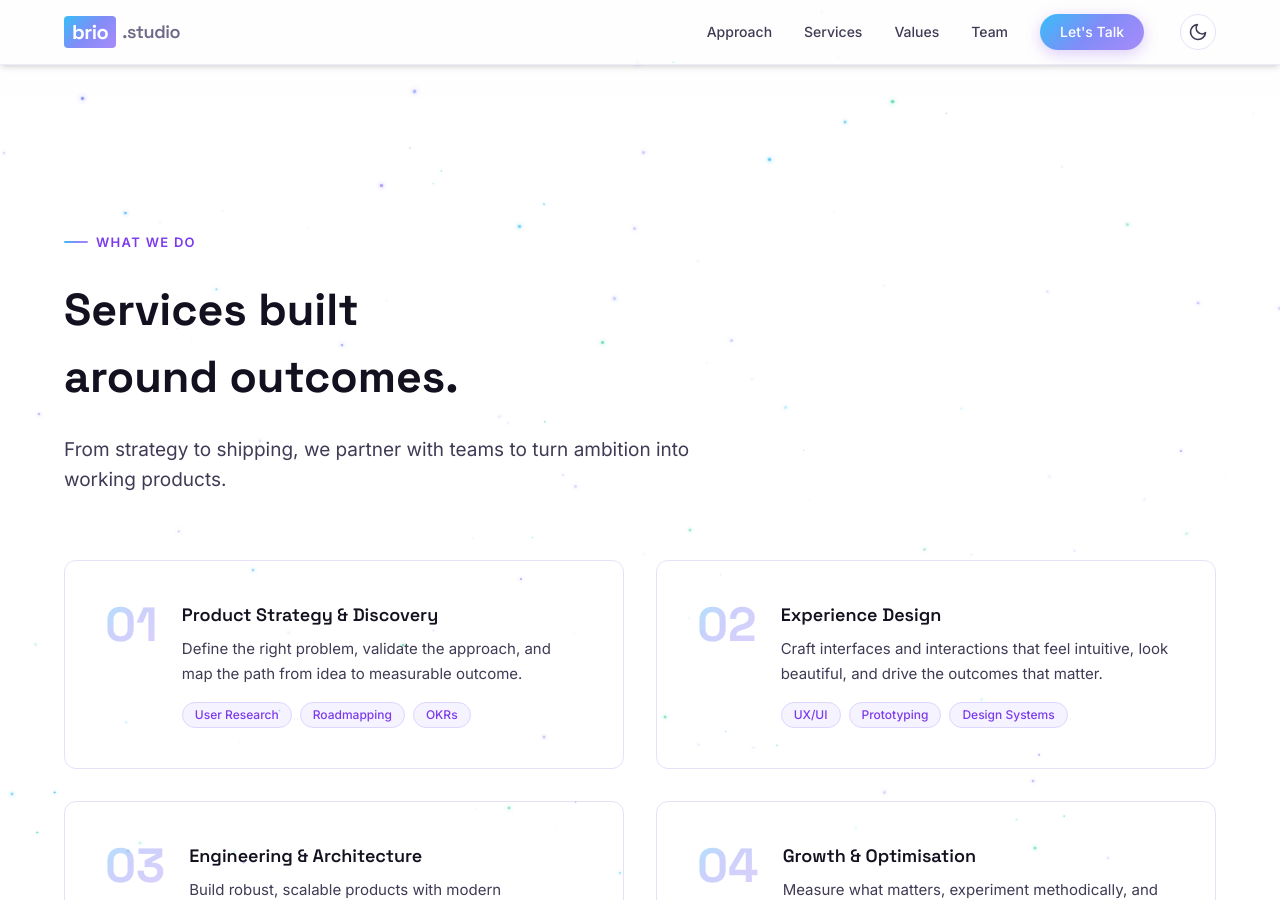
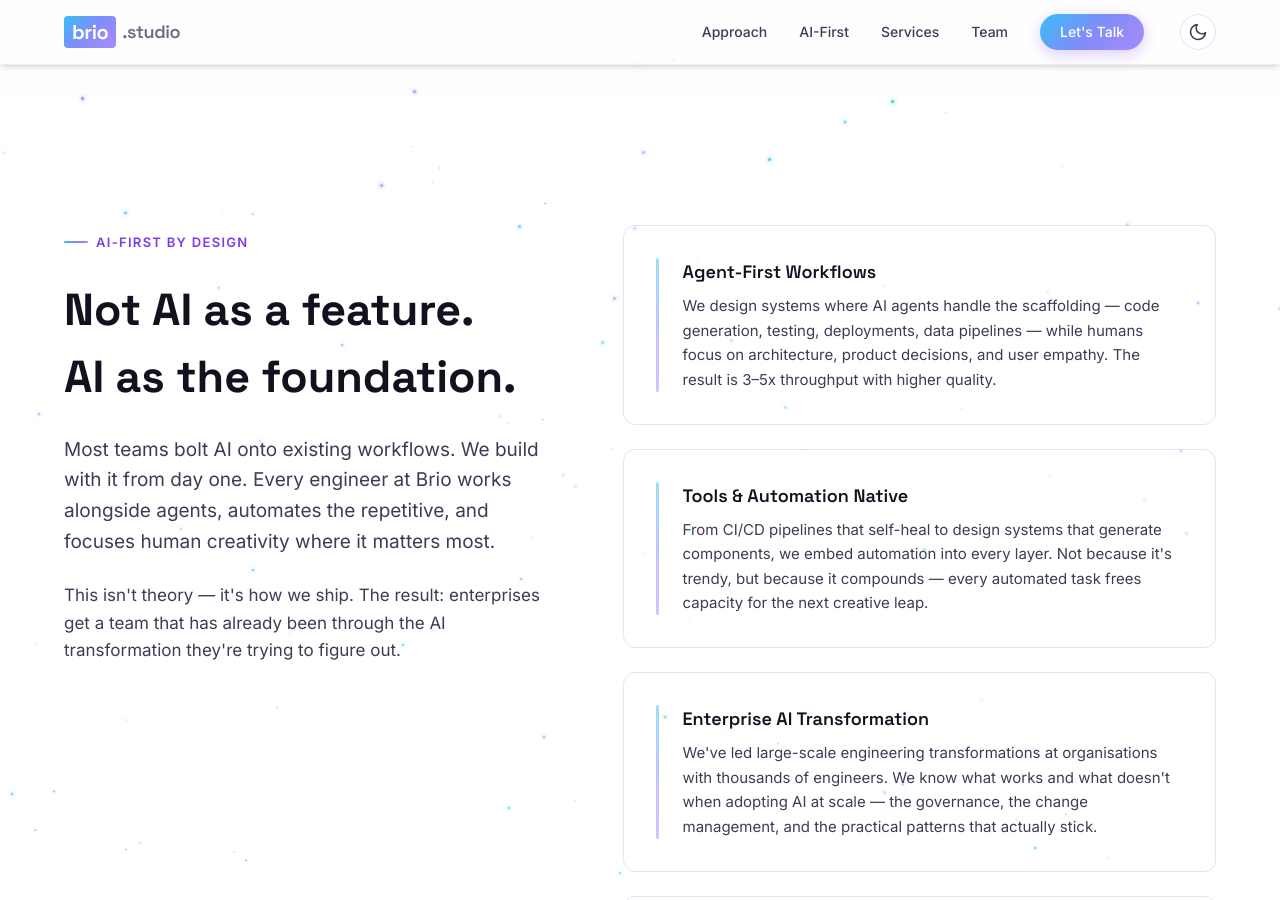
Before and after one commit to briostudio/briostudio.github.io, a Jekyll site: the page built from index.html, in a window 1280 px wide and 900 px high, scrolled down 1689 px. Built offline with Jekyll 4.4.1, drawn with Linux system fonts in a browser that asks for light colours; nearby versions of some CDN libraries; some of the changed text lies outside the part shown.

Commit message:
Add AI-first positioning — subtle in hero, detailed in new section
- Hero badge: "AI-First EPD Studio", body copy mentions AI-native,
  agents, and automation
- New "AI-First by Design" section between Approach and Services
  with 4 detail cards: Agent-First Workflows, Tools & Automation
  Native, Enterprise AI Transformation, Ship with Proof
- New service card (#05): AI Transformation & Agent Integration
  spanning full width with tags for AI Agents, Workflow Automation,
  LLM Integration, Change Management
- Behind Brio: updated Ajey Gore bio to mention AI-first engineering
  and agent-driven workflows
- Nav: replaced Values link with AI-First across desktop, mobile,
  and footer

Co-Authored-By: Claude Opus 4.6 <noreply@anthropic.com>

```diff
--- a/_includes/footer.html
+++ b/_includes/footer.html
@@ -18,8 +18,8 @@
       <div class="flex flex-col gap-2">
         <h4 class="font-heading font-semibold text-sm text-primary uppercase tracking-wider mb-2">Navigate</h4>
         <a href="#approach" class="text-sm text-secondary hover:text-accent py-1 transition-colors">Approach</a>
+        <a href="#ai"       class="text-sm text-secondary hover:text-accent py-1 transition-colors">AI-First</a>
         <a href="#services" class="text-sm text-secondary hover:text-accent py-1 transition-colors">Services</a>
-        <a href="#values"   class="text-sm text-secondary hover:text-accent py-1 transition-colors">Values</a>
         <a href="#team"     class="text-sm text-secondary hover:text-accent py-1 transition-colors">Team</a>
         <a href="#contact"  class="text-sm text-secondary hover:text-accent py-1 transition-colors">Contact</a>
       </div>
--- a/_includes/header.html
+++ b/_includes/header.html
@@ -11,8 +11,8 @@
     <!-- Desktop nav -->
     <div class="hidden md:flex items-center gap-8">
       <a href="#approach" class="text-sm font-medium text-secondary hover:text-primary nav-underline transition-colors">Approach</a>
+      <a href="#ai"       class="text-sm font-medium text-secondary hover:text-primary nav-underline transition-colors">AI-First</a>
       <a href="#services" class="text-sm font-medium text-secondary hover:text-primary nav-underline transition-colors">Services</a>
-      <a href="#values"   class="text-sm font-medium text-secondary hover:text-primary nav-underline transition-colors">Values</a>
       <a href="#team"     class="text-sm font-medium text-secondary hover:text-primary nav-underline transition-colors">Team</a>
       <a href="#contact"  class="text-sm font-medium btn-gradient text-white px-5 py-2 rounded-full">Let's Talk</a>
 
@@ -38,8 +38,8 @@
   <!-- Mobile menu -->
   <div id="mobile-menu" class="hidden flex-col gap-4 px-6 py-6 bg-primary border-b border-theme md:hidden">
     <a href="#approach" class="text-base font-medium text-secondary hover:text-accent py-2 border-b border-subtle transition-colors">Approach</a>
+    <a href="#ai"       class="text-base font-medium text-secondary hover:text-accent py-2 border-b border-subtle transition-colors">AI-First</a>
     <a href="#services" class="text-base font-medium text-secondary hover:text-accent py-2 border-b border-subtle transition-colors">Services</a>
-    <a href="#values"   class="text-base font-medium text-secondary hover:text-accent py-2 border-b border-subtle transition-colors">Values</a>
     <a href="#team"     class="text-base font-medium text-secondary hover:text-accent py-2 border-b border-subtle transition-colors">Team</a>
     <a href="#contact"  class="text-base font-semibold text-accent py-2 transition-colors">Let's Talk</a>
   </div>
--- a/index.html
+++ b/index.html
@@ -24,7 +24,7 @@ description: "We optimise for outcomes, create pleasant product experiences, and
 
       <div class="inline-flex items-center gap-2 bg-accent-s border border-accent-l text-accent text-[0.8125rem] font-semibold px-4 py-1.5 rounded-full mb-10">
         <span class="w-1.5 h-1.5 rounded-full bg-accent-fill animate-pulse-slow"></span>
-        brio.studio
+        AI-First EPD Studio
       </div>
 
       <h1 class="font-heading font-bold tracking-[-0.03em] leading-[1.08] text-primary mb-4"
@@ -40,8 +40,9 @@ description: "We optimise for outcomes, create pleasant product experiences, and
 
       <p class="text-secondary leading-relaxed max-w-[50ch] mb-10 mx-auto lg:mx-0"
          style="font-size:clamp(1.0625rem,1.5vw,1.1875rem)">
-        Brio Studio optimises for outcomes, creates pleasant product experiences,
-        and ships what we promise. Every sprint, every release.
+        An AI-native studio that optimises for outcomes, creates pleasant product
+        experiences, and ships what we promise &mdash; with agents, automation, and
+        an engineering team that builds the way the future works.
       </p>
 
       <div class="flex items-center gap-6 flex-wrap justify-center lg:justify-start">
@@ -175,6 +176,70 @@ description: "We optimise for outcomes, create pleasant product experiences, and
 </section>
 
 
+<!-- ==================== AI-FIRST ==================== -->
+<section id="ai" class="py-32 bg-alt transition-colors duration-300">
+  <div class="max-w-[1200px] mx-auto px-6">
+
+    <div class="grid grid-cols-1 lg:grid-cols-[1fr_1.2fr] gap-16 items-start">
+
+      <!-- Left: Narrative -->
+      <div class="lg:sticky lg:top-32 fade-in">
+        <span class="inline-flex items-center gap-2 text-[0.8125rem] font-semibold uppercase tracking-widest text-accent mb-6 section-dash">AI-First by Design</span>
+        <h2 class="font-heading font-bold text-primary mb-6" style="font-size:clamp(1.75rem,3.5vw,3rem)">
+          Not AI as a feature.<br>AI as the foundation.
+        </h2>
+        <p class="text-secondary max-w-[55ch] leading-relaxed mb-6" style="font-size:clamp(1.0625rem,1.5vw,1.1875rem)">
+          Most teams bolt AI onto existing workflows. We build with it from day one.
+          Every engineer at Brio works alongside agents, automates the repetitive,
+          and focuses human creativity where it matters most.
+        </p>
+        <p class="text-secondary max-w-[55ch] leading-relaxed" style="font-size:clamp(1rem,1.4vw,1.0625rem)">
+          This isn't theory &mdash; it's how we ship. The result: enterprises get a team
+          that has already been through the AI transformation they're trying to figure out.
+        </p>
+      </div>
+
+      <!-- Right: Detail cards -->
+      <div class="flex flex-col gap-6">
+
+        <div class="group flex gap-6 p-8 rounded-xl bg-card border border-theme card-lift fade-in">
+          <div class="value-marker"></div>
+          <div>
+            <h3 class="font-heading font-semibold text-primary text-lg mb-2">Agent-First Workflows</h3>
+            <p class="text-secondary text-[0.9375rem] leading-relaxed">We design systems where AI agents handle the scaffolding &mdash; code generation, testing, deployments, data pipelines &mdash; while humans focus on architecture, product decisions, and user empathy. The result is 3&ndash;5x throughput with higher quality.</p>
+          </div>
+        </div>
+
+        <div class="group flex gap-6 p-8 rounded-xl bg-card border border-theme card-lift fade-in" style="transition-delay:100ms">
+          <div class="value-marker"></div>
+          <div>
+            <h3 class="font-heading font-semibold text-primary text-lg mb-2">Tools &amp; Automation Native</h3>
+            <p class="text-secondary text-[0.9375rem] leading-relaxed">From CI/CD pipelines that self-heal to design systems that generate components, we embed automation into every layer. Not because it's trendy, but because it compounds &mdash; every automated task frees capacity for the next creative leap.</p>
+          </div>
+        </div>
+
+        <div class="group flex gap-6 p-8 rounded-xl bg-card border border-theme card-lift fade-in" style="transition-delay:200ms">
+          <div class="value-marker"></div>
+          <div>
+            <h3 class="font-heading font-semibold text-primary text-lg mb-2">Enterprise AI Transformation</h3>
+            <p class="text-secondary text-[0.9375rem] leading-relaxed">We've led large-scale engineering transformations at organisations with thousands of engineers. We know what works and what doesn't when adopting AI at scale &mdash; the governance, the change management, and the practical patterns that actually stick.</p>
+          </div>
+        </div>
+
+        <div class="group flex gap-6 p-8 rounded-xl bg-card border border-theme card-lift fade-in" style="transition-delay:300ms">
+          <div class="value-marker"></div>
+          <div>
+            <h3 class="font-heading font-semibold text-primary text-lg mb-2">Ship with Proof, Not Promises</h3>
+            <p class="text-secondary text-[0.9375rem] leading-relaxed">Our own studio runs on the same agent-first stack we recommend to clients. Every tool, every workflow, every automation pattern has been battle-tested in production before we bring it to your organisation.</p>
+          </div>
+        </div>
+
+      </div>
+    </div>
+  </div>
+</section>
+
+
 <!-- ==================== SERVICES ==================== -->
 <section id="services" class="py-32 bg-alt transition-colors duration-300">
   <div class="max-w-[1200px] mx-auto px-6">
@@ -239,6 +304,20 @@ description: "We optimise for outcomes, create pleasant product experiences, and
             <span class="text-xs font-medium text-accent bg-accent-s border border-accent-l px-3 py-1 rounded-full">Analytics</span>
             <span class="text-xs font-medium text-accent bg-accent-s border border-accent-l px-3 py-1 rounded-full">A/B Testing</span>
             <span class="text-xs font-medium text-accent bg-accent-s border border-accent-l px-3 py-1 rounded-full">Performance</span>
+          </div>
+        </div>
+      </div>
+
+      <div class="bg-card border border-theme rounded-xl p-10 card-lift flex flex-col sm:flex-row gap-6 items-start fade-in lg:col-span-2" style="transition-delay:400ms">
+        <div class="font-heading text-5xl font-bold text-gradient opacity-40 leading-none shrink-0">05</div>
+        <div>
+          <h3 class="font-heading font-semibold text-primary text-lg mb-2">AI Transformation &amp; Agent Integration</h3>
+          <p class="text-secondary text-[0.9375rem] leading-relaxed mb-4">Help your teams adopt AI the right way &mdash; not as a bolt-on, but as a fundamental shift in how work gets done. We bring the playbooks, patterns, and hands-on experience from running our own AI-native studio.</p>
+          <div class="flex flex-wrap gap-2">
+            <span class="text-xs font-medium text-accent bg-accent-s border border-accent-l px-3 py-1 rounded-full">AI Agents</span>
+            <span class="text-xs font-medium text-accent bg-accent-s border border-accent-l px-3 py-1 rounded-full">Workflow Automation</span>
+            <span class="text-xs font-medium text-accent bg-accent-s border border-accent-l px-3 py-1 rounded-full">LLM Integration</span>
+            <span class="text-xs font-medium text-accent bg-accent-s border border-accent-l px-3 py-1 rounded-full">Change Management</span>
           </div>
         </div>
       </div>
@@ -324,12 +403,14 @@ description: "We optimise for outcomes, create pleasant product experiences, and
         <p class="text-secondary leading-relaxed mb-6" style="font-size:clamp(1.0625rem,1.5vw,1.1875rem)">
           Brio Studio is founded by <strong class="text-primary font-semibold">Ajey Gore</strong> &mdash;
           an engineering leader who has spent 20+ years building products, shaping teams,
-          and transforming how organisations deliver technology.
+          and transforming how organisations deliver technology. Today, he's applying that
+          same rigour to AI-first engineering and agent-driven workflows.
         </p>
         <p class="text-secondary leading-relaxed" style="font-size:clamp(1rem,1.4vw,1.0625rem)">
           From scaling ride-hailing super-apps to modernising banking platforms,
-          the experience behind Brio spans hypergrowth startups and some of the
-          most complex enterprise environments in Asia-Pacific.
+          the experience behind Brio spans hypergrowth startups and the most complex
+          enterprise environments in Asia-Pacific &mdash; now with AI and automation
+          woven into every layer of how we build and ship.
         </p>
       </div>
 
```
